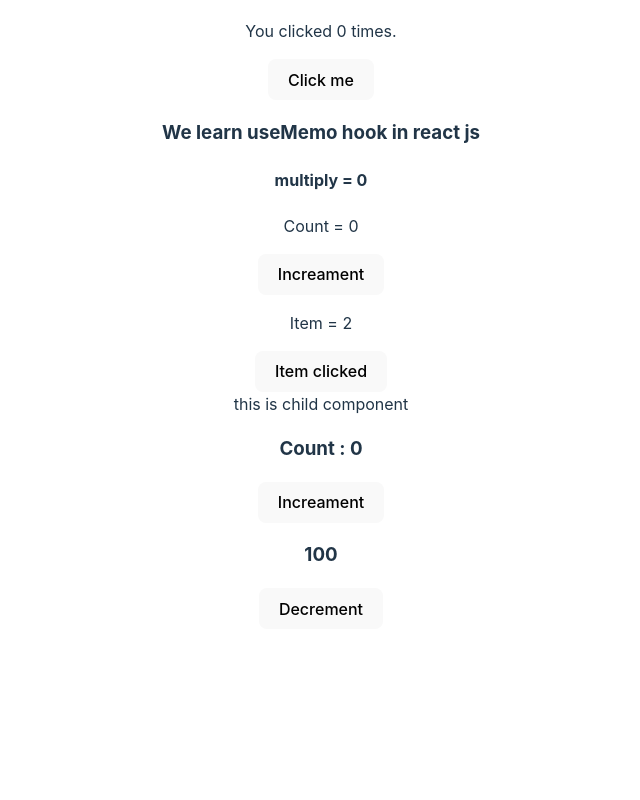
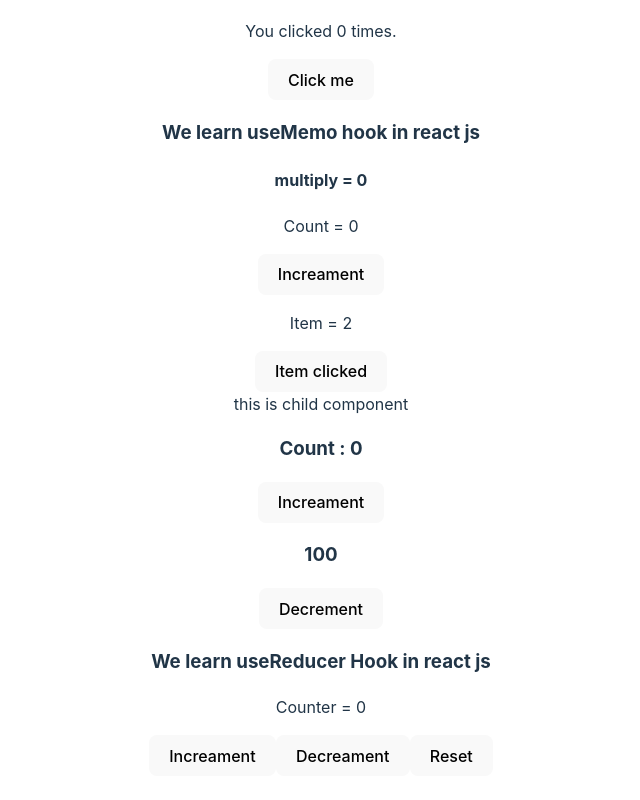
Before and after one commit to MeghaEdwan/MyPracticeProject, a React (Vite) app: page / in a window 1280 px wide. Shown: the part 392-1192 px from the top of the page, without its empty margins (319-959 px from the left). Before the commit the page ends 1053 px from the top, so only its background shows below. Built offline with nearby package versions, Linux system fonts and the light colour scheme.

Commit message:
added useReducer hook

```diff
--- a/src/App.jsx
+++ b/src/App.jsx
@@ -12,6 +12,7 @@ import UseState from './Components/hooks/UseState';
 import UseEffect from './Components/hooks/UseEffect';
 import UseMemo from './Components/hooks/UseMemo';
 import UseCallback from './Components/hooks/UseCallback';
+import UseReducer from './Components/hooks/UseReducer';
 
 
 function App() {
@@ -28,6 +29,7 @@ function App() {
   <UseEffect/>
   <UseMemo/>
   <UseCallback/>
+  <UseReducer/>
      {/* <ApiIntegration/> */}
     </>
   )
--- /dev/null
+++ b/src/Components/hooks/UseReducer.jsx
@@ -0,0 +1,31 @@
+import React, { useReducer } from 'react';
+
+const counter = 0;
+
+const reducer = (state,action)=>{
+    switch(action){
+        case "increament" :
+            return state +=1;
+            case "decreament" :
+                return state -=1;
+                case "reset" :
+                    return state = 0;
+    }
+}
+function UseReducer(props) {
+
+    const [count,dispatch]= useReducer(reducer,counter);
+
+    return (
+        <div>
+            <h3>We learn useReducer Hook in react js</h3>
+            <p>Counter = {count}</p>
+            <button onClick={()=> dispatch("increament")}>Increament</button>
+            <button onClick={()=> dispatch("decreament")}>Decreament</button>
+            <button onClick={()=> dispatch("reset")}>Reset</button>
+
+        </div>
+    );
+}
+
+export default UseReducer;
```
